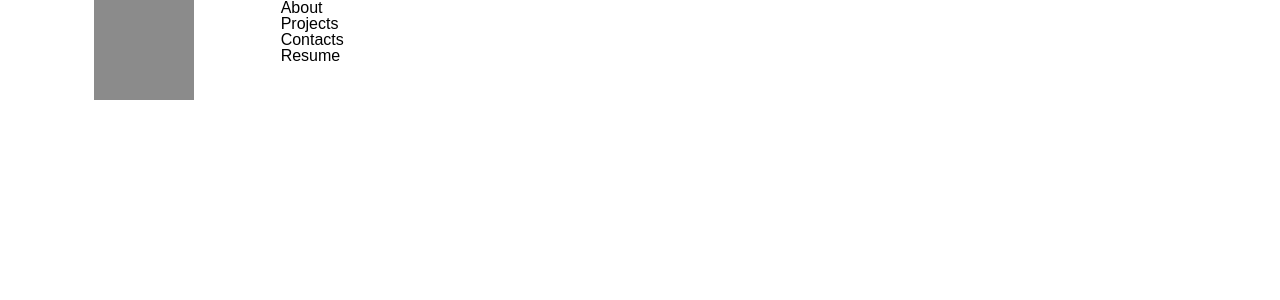
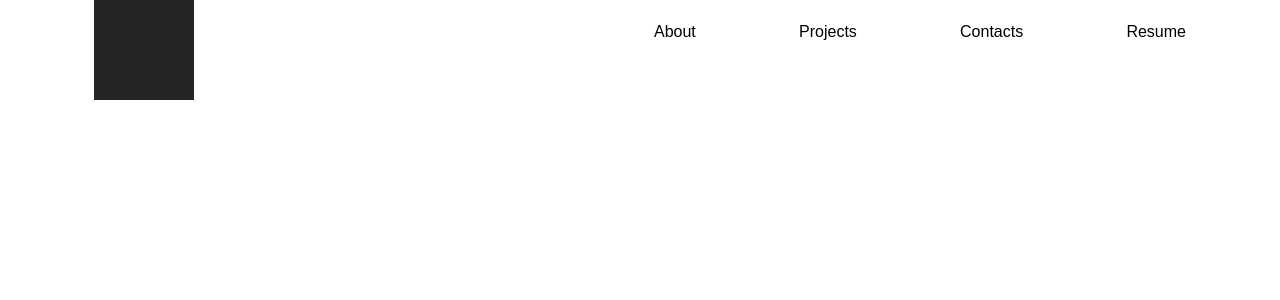
Before and after one commit to AnastasiSo/Portfolio-Project, a React app: page / in a window 1280 px wide. Shown: the top 300 px of the page. Built offline with nearby package versions, Linux system fonts and the light colour scheme.

Commit message:
add  css

```diff
--- a/src/_styles/_menu.scss
+++ b/src/_styles/_menu.scss
@@ -2,4 +2,30 @@
   background: $grey;
   height: 100px;
   width: 100px;
+  position: absolute;
+  text-align: center;
+  top: 0;
+  background: rgb(37, 37, 37);
 }
+
+.menu {
+  width: 100%;
+  display: flex;
+  justify-content: space-between;
+  padding-top: 24px;
+
+  &-item {
+    align-items: center;
+    display: flex;
+    margin-right: 10px;
+    cursor: pointer;
+
+    a {
+      display: flex;
+      justify-content: center;
+      align-items: center;
+      color: black;
+      font-size: 14px;
+    }
+  }
+}
--- a/src/components/Menu.tsx
+++ b/src/components/Menu.tsx
@@ -1,5 +1,3 @@
-import "../_styles/index.scss";
-
 import "../_styles/index.scss";
 
 import { FunctionComponent } from "react";
@@ -13,14 +11,21 @@ const Menu: FunctionComponent = () => {
   return (
     <Container>
       <Row>
-        <Column size={2}>
+        <Column size={6}>
           <div className="logo"></div>
         </Column>
-        <Column size={10}>
+        <Column size={6}>
           <ul className="menu">
             {menuItems.map((item, index) => (
-              <li key={index} className="menu-item">
-                <span>{item}</span>
+              <li
+                key={index}
+                className={`menu-items ${
+                  index === menuItems.length - 1 ? "resume" : ""
+                }`}
+              >
+                <a>
+                  <span>{item}</span>
+                </a>
               </li>
             ))}
           </ul>
```
